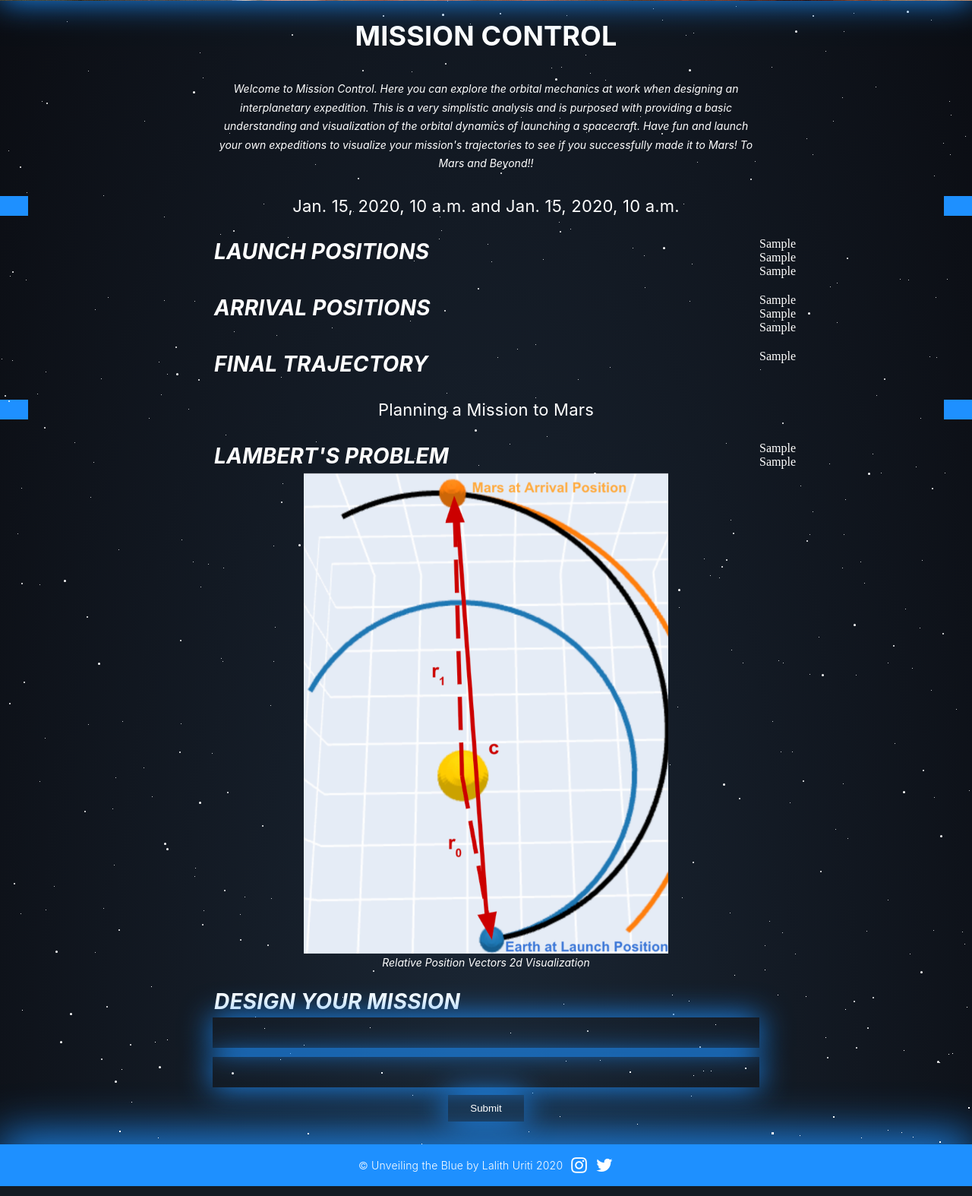
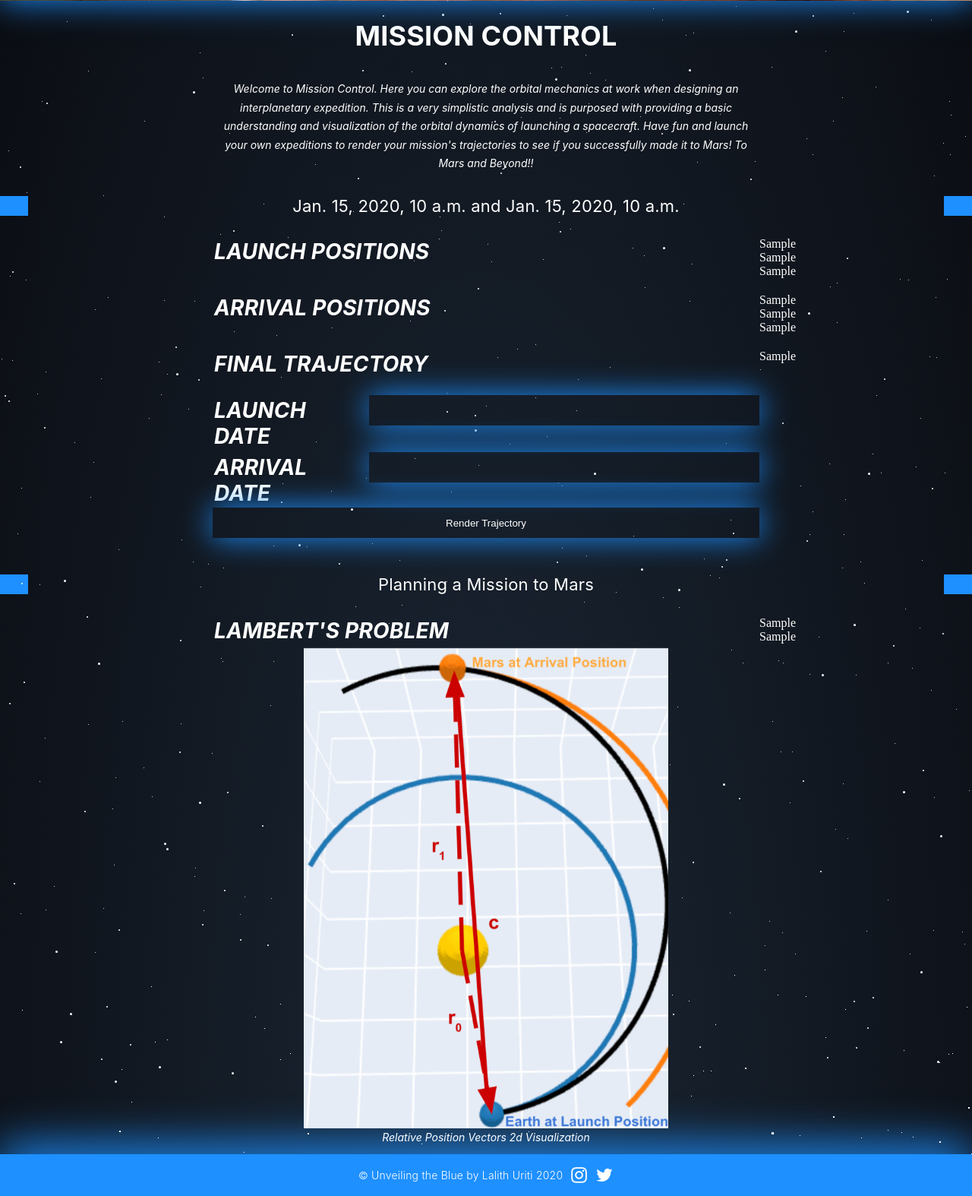
Before and after one commit to lalithu/UnveilingTheBlue_, a Django app: template UnveilingTheBlue/BluePages/templates/BluePages/simulator.html in a window 1280 px wide. Shown: the part 472-2046 px from the top of the page at 76% size. Run offline with Django 3.2, Linux system fonts and the light colour scheme; the template is opened without the code that fills it: most values are stand-ins (such as "Sample title", 1, 10 or a date in 2020).

Commit message:
Mission Control Almost Final

```diff
--- a/UnveilingTheBlue/BluePages/static/css/main.css
+++ b/UnveilingTheBlue/BluePages/static/css/main.css
@@ -2290,3 +2290,65 @@ input:hover::-webkit-input-placeholder {
 textarea:hover::-webkit-input-placeholder {
   color: dodgerblue;
 }
+
+.col-25 {
+  float: left;
+  width: 40%;
+  margin-top: 3px;
+}
+
+.col-75 {
+  float: right;
+  width: 100%;
+}
+
+.row {
+  display: flex;
+  flex-direction: row;
+  justify-content: space-between;
+}
+
+.row:after {
+  content: "";
+  display: table;
+  clear: both;
+}
+
+.col-121 {
+  display: flex;
+  flex-direction: column;
+  align-items: center;
+  justify-content: center;
+  width: 100%;
+  height: 40px;
+  background: transparent;
+  z-index: 9000;
+  position: relative;
+  margin: auto;
+  transition: all 0.5s;
+  color: white;
+  cursor: pointer;
+  border: none;
+  box-shadow: 0px 0px 40px dodgerblue;
+  margin-bottom: 20px;
+}
+
+button[type="launch"] {
+  background: transparent;
+  cursor: pointer;
+  transition: all 0.5s;
+  border: none;
+  height: 40px;
+  width: 100%;
+  color: white;
+}
+
+.col-121:hover {
+  background: white;
+  color: dodgerblue;
+  box-shadow: 0px 0px 40px white;
+}
+
+button:hover {
+  color: dodgerblue;
+}
--- a/UnveilingTheBlue/BluePages/templates/BluePages/simulator.html
+++ b/UnveilingTheBlue/BluePages/templates/BluePages/simulator.html
@@ -19,22 +19,16 @@
     <h1 class="dropdownExplanation">Welcome to Mission Control. Here you can explore the orbital mechanics at work when
       designing an interplanetary expedition. This is a very simplistic analysis and is purposed with providing a basic
       understanding and visualization of the orbital dynamics of launching a spacecraft. Have fun and launch your own
-      expeditions to visualize your mission's trajectories to see if you successfully made it to Mars! To Mars and
+      expeditions to render your mission's trajectories to see if you successfully made it to Mars! To Mars and
       Beyond!!</h1>
   </div>
 </article>
 
+{% if launch_date %}
 <div>
-  {% if launch_date %}
   <h2 class="whereItAllBegan">{{ launch_date }} and {{ arrival_date }} </h2>
-
-  {% else %}
-  <h2 class="whereItAllBegan">11111111111111111111111111</h2>
-
-  {% endif %}
 </div>
 
-{% if launch_date %}
 <article>
   <div class="article-title">Launch Positions</div>
   {% autoescape off %}
@@ -59,11 +53,37 @@
   {{ plotter_div }}
   {% endautoescape %}
 </article>
-{% endif %}
 
+<article>
+  <form action="{%url 'simulator' %}" method="POST">
+    {% csrf_token %}
+    <div class="row">
+      <div class="col-25">
+        <h1 class="article-title">Launch Date</h1>
+      </div>
+
+      <div class="col-75">
+        <input type="text" name='launch_date'>
+      </div>
+    </div>
+
+    <div class="row">
+      <div class="col-25">
+        <h1 class="article-title">Arrival Date</h1>
+      </div>
+
+      <div class="col-75">
+        <input type="text" name='arrival_date'>
+      </div>
+    </div>
+
+    <div class="col-121">
+      <button type="launch" class="button">Render Trajectory</button>
+    </div>
+  </form>
+</article>
 
 <h2 class="whereItAllBegan">Planning a Mission to Mars</h2>
-
 
 <article>
   <div class="article-title">Lambert's Problem</div>
@@ -75,18 +95,49 @@
   <figcaption class="imgCaptions">Relative Position Vectors 2d Visualization</figcaption>
 </article>
 
+{% else %}
+
+<h2 class="whereItAllBegan">Planning an Interplanetary Expedition to Mars</h2>
+
 <article>
-  <div class="article-title">Design Your Mission</div>
+  <div class="article-title">Lambert's Problem</div>
+  {% autoescape off %}
+  <!--{{ solarsys_div }}
+  {{ frame_div }}-->
+  {% endautoescape %}
+  <img class="article-img r-7" src="{% static 'css/images/LambertsProblemVectorVis.jpeg' %}" alt="R7 ICBM">
+  <figcaption class="imgCaptions">Position Vectors(r0 - Initial, r1 - Secondary)</figcaption>
+</article>
+
+<article>
   <form action="{%url 'simulator' %}" method="POST">
     {% csrf_token %}
-    <input type="text" name='launch_date'>
-    <input type="text" name='arrival_date'>
-    <div class="col-12">
-      <button type="submit" class="button">Submit</button>
+    <div class="row">
+      <div class="col-25">
+        <h1 class="article-title">Launch Date</h1>
+      </div>
+
+      <div class="col-75">
+        <input type="text" name='launch_date' placeholder="Year-Month-Day Time UTC">
+      </div>
+    </div>
+
+    <div class="row">
+      <div class="col-25">
+        <h1 class="article-title">Arrival Date</h1>
+      </div>
+
+      <div class="col-75">
+        <input type="text" name='arrival_date' placeholder="Year-Month-Day Time UTC">
+      </div>
+    </div>
+
+    <div class="col-121">
+      <button type="launch" class="button">Render Trajectory</button>
     </div>
   </form>
-
 </article>
 
+{% endif %}
 
 {% endblock %}
```
